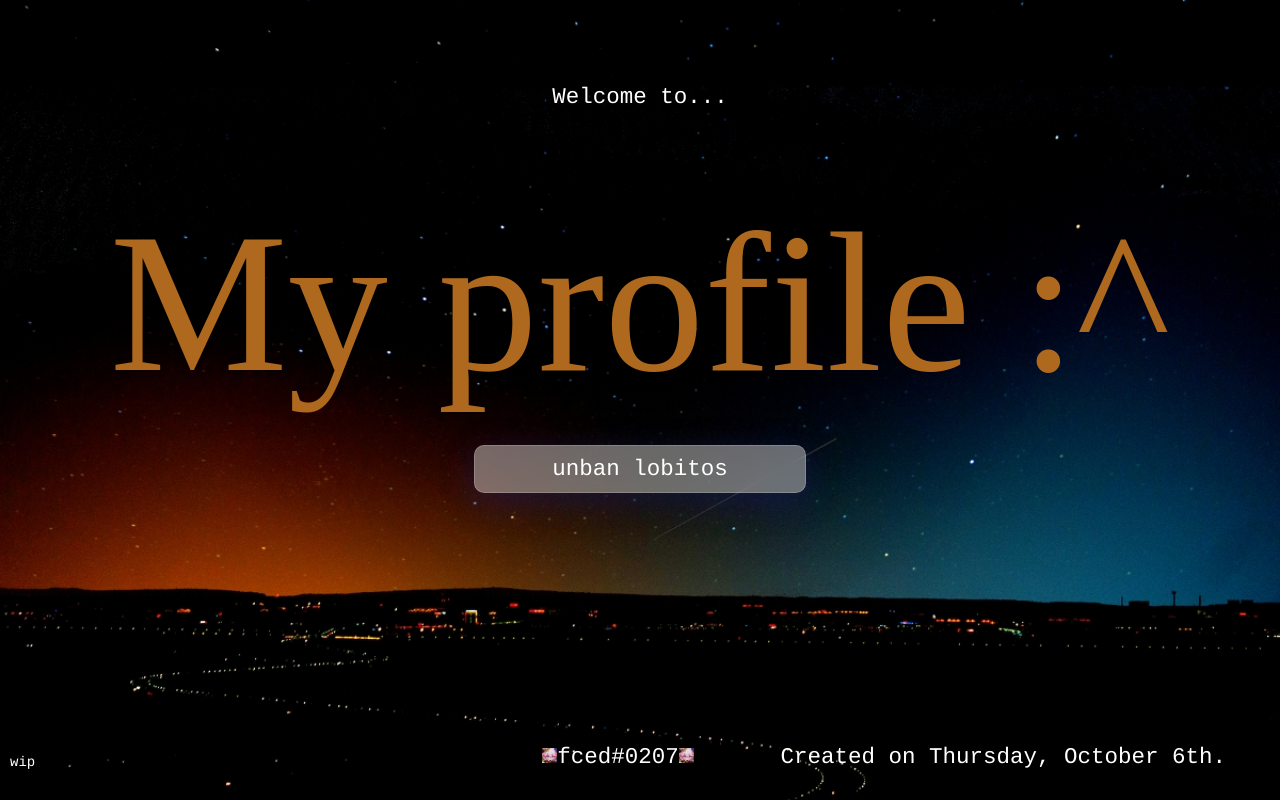
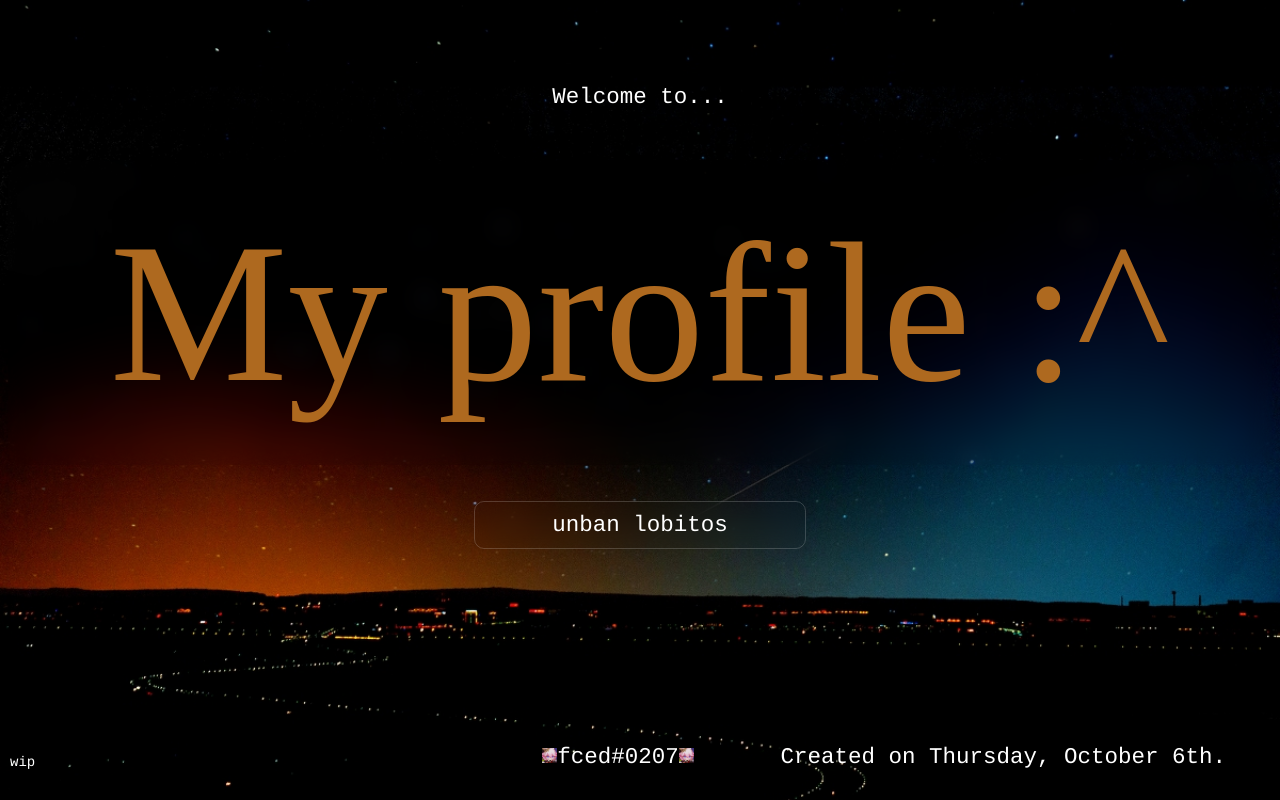
Before and after one commit to frostuz1/frostuz1page-old, a plain HTML site: page index.html in a window 1280 px wide. Drawn offline with Linux system fonts and the light colour scheme.

Commit message:
Update index.html

```diff
--- a/resources/css/styles.css
+++ b/resources/css/styles.css
@@ -75,6 +75,11 @@ middle {
     font-size: 200px;
     user-select: none;
     animation: color-change 20s infinite;
+    padding: 10px 40px 10px 40px;
+    backdrop-filter: blur( 10.5px );
+    border-radius: 10px;
+    border: 0px solid rgba( 255, 255, 255, 0.18 );
+    margin: auto;
     }
 
 @keyframes color-change {
@@ -154,8 +159,6 @@ middle {
     font-size: 20px;
     padding: 10px 40px 10px 40px;
     text-decoration: none;
-    background: rgba( 255, 255, 255, 0.4 );
-    box-shadow: 0 8px 32px 0 rgba( 31, 38, 135, 0.37 );
     backdrop-filter: blur( 10.5px );
     border-radius: 10px;
     border: 1px solid rgba( 255, 255, 255, 0.18 );
```
Also changed, not shown: index.html (+1 -1 lines).
